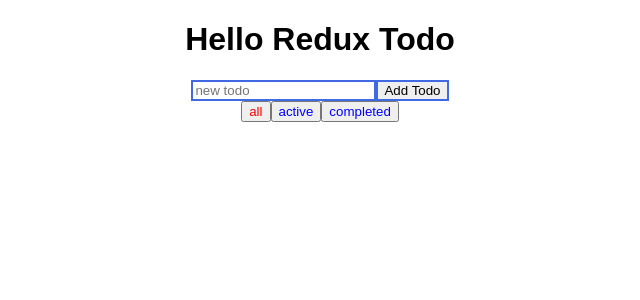
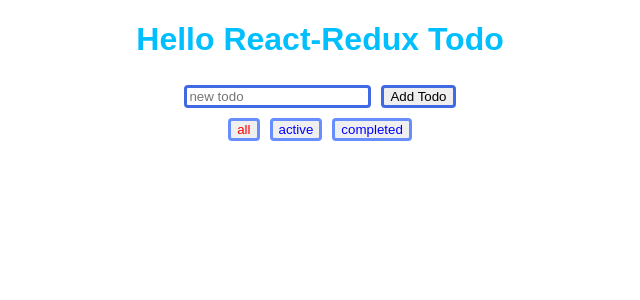
Before and after one commit to ENNA-Egor/react-redux-learn, a React (Create React App) app: page / in a window 1280 px wide. Shown: the top 300 px of the page, without its empty margins (320-960 px from the left). Built offline with nearby package versions, Linux system fonts and the light colour scheme.

Commit message:
Добавил стилей

```diff
--- a/src/App.js
+++ b/src/App.js
@@ -8,7 +8,7 @@
 export default function App() {
   return (
     <div className="App">
-      <h1>Hello Redux Todo</h1>
+      <h1>Hello React-Redux Todo</h1>
       <NewTodo />
       <Filters />
       <TodoList />
--- a/src/styles.css
+++ b/src/styles.css
@@ -19,5 +19,17 @@
 }
 
 input {
-  border: 2px solid royalblue;
+  margin: 5px;
+  border: 3px solid royalblue;
+  border-radius: 4px;
 }
+
+button {
+  margin: 5px;
+  border: 3px solid rgb(103, 141, 255);
+  border-radius: 4px;
+}
+
+h1 {
+  color: deepskyblue;
+}
```
